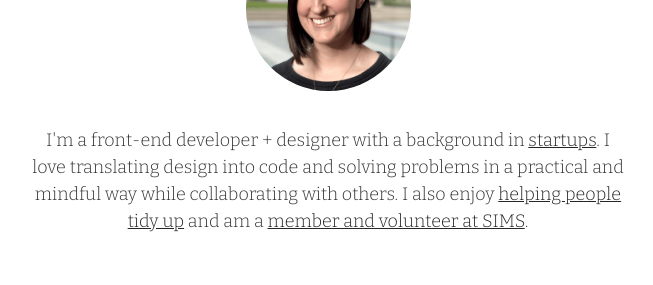
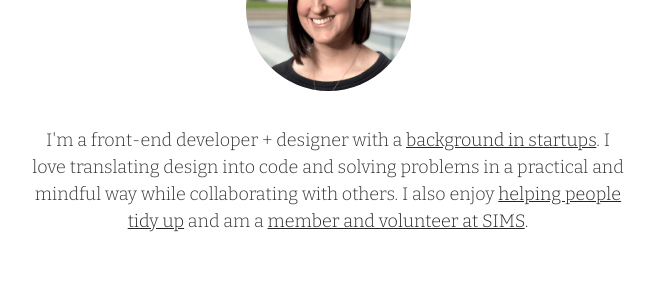
Before and after one commit to kelbyhawn/kelby-hawn, a React (Create React App) app: page / in a window 1280 px wide. Shown: the part 1040-1325 px from the top of the page, without its empty margins (312-965 px from the left). Built offline with nearby package versions, Linux system fonts and the light colour scheme.

Commit message:
update link copy

```diff
--- a/src/sections/About.js
+++ b/src/sections/About.js
@@ -9,7 +9,7 @@ export default function About() {
     <section id="about" className="about">
         <h3>About Me <span>↓</span></h3>
         <img src={me} alt="Kelby Hawn" />
-        <p>I'm a front-end developer + designer with a background in <ATag href="https://www.crunchbase.com/person/kelby-hawn" linkText="startups" />. I love translating design into code and solving problems in a practical and mindful way while collaborating with others. I also enjoy <ATag href="https://www.instagram.com/tidywithkelby/" linkText="helping people tidy up" /> and am a <ATag href="https://seattleinsight.org/" linkText="member and volunteer at SIMS" />.</p>
+        <p>I'm a front-end developer + designer with a <ATag href="https://www.crunchbase.com/person/kelby-hawn" linkText="background in startups" />. I love translating design into code and solving problems in a practical and mindful way while collaborating with others. I also enjoy <ATag href="https://www.instagram.com/tidywithkelby/" linkText="helping people tidy up" /> and am a <ATag href="https://seattleinsight.org/" linkText="member and volunteer at SIMS" />.</p>
     </section>
   )
 }
```
